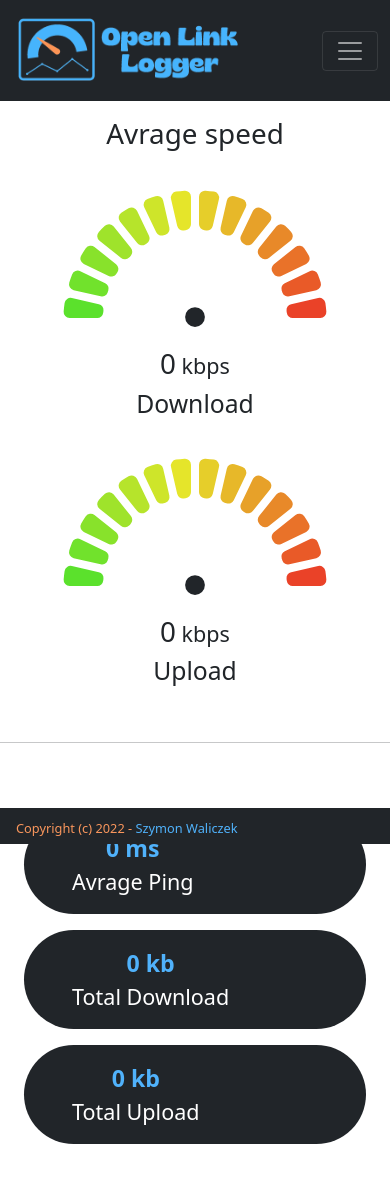
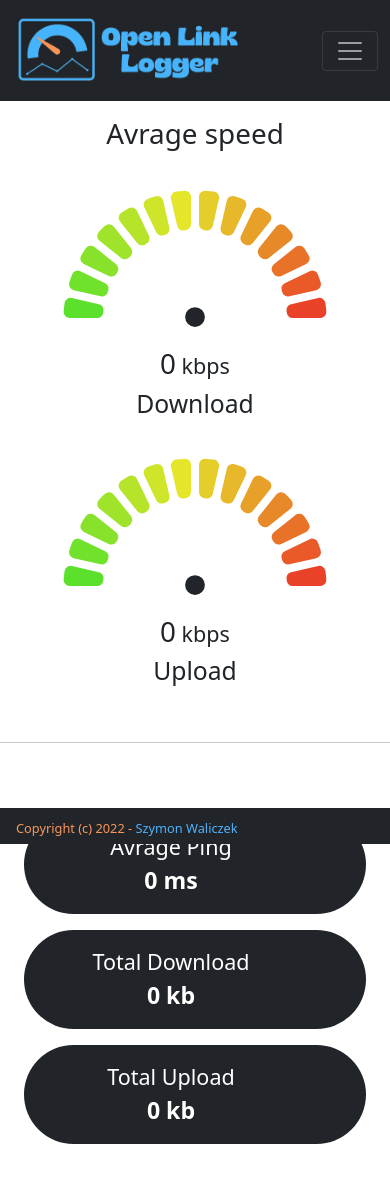
Before and after one commit to majster-pl/open-link-logger, a React (Create React App) app: page / in a window 390 px wide. Shown: the top 1182 px of the page. Built offline with nearby package versions, Linux system fonts and the light colour scheme; data requests are answered from the project's data file.

Commit message:
Fix avrage badges look on small screen

```diff
--- a/src/components/Badge.js
+++ b/src/components/Badge.js
@@ -4,18 +4,22 @@ import CountUp from "react-countup";
 
 const Badge = ({ total, label, icon }) => {
   return (
-    <Col className="my-2" xs={12} md={4}>
+    <Col className="my-2" xs={12} lg={4}>
       <Card className="dashboard-card h-100 text-white text-decoration-none border-0 rounded-pill bg-gray">
         <Card.Body>
           <Row className="px-2">
-            <Col className="col-auto me-auto ms-4">
-              <Col className="fn-blue">
-                <div className="fw-bold fs-3">
-                  {<CountUp end={total[0]} />}
-                  {total[1]}
-                </div>
-                <div className="fw-light fs-4 text-white">{label}</div>
-              </Col>
+            <Col className="me-auto">
+              <Row>
+                <Col sm={7} lg={12}>
+                  <div className="fw-light fs-4 text-white">{label}</div>
+                </Col>
+                <Col sm={5} lg={12}>
+                  <div className="fw-bold fs-3">
+                    {<CountUp end={total[0]} />}
+                    {total[1]}
+                  </div>
+                </Col>
+              </Row>
             </Col>
             <Col className="col-auto my-auto me-4 fn-orange">
               <i className={` ${icon} fa-2x text-lime`}></i>
```
